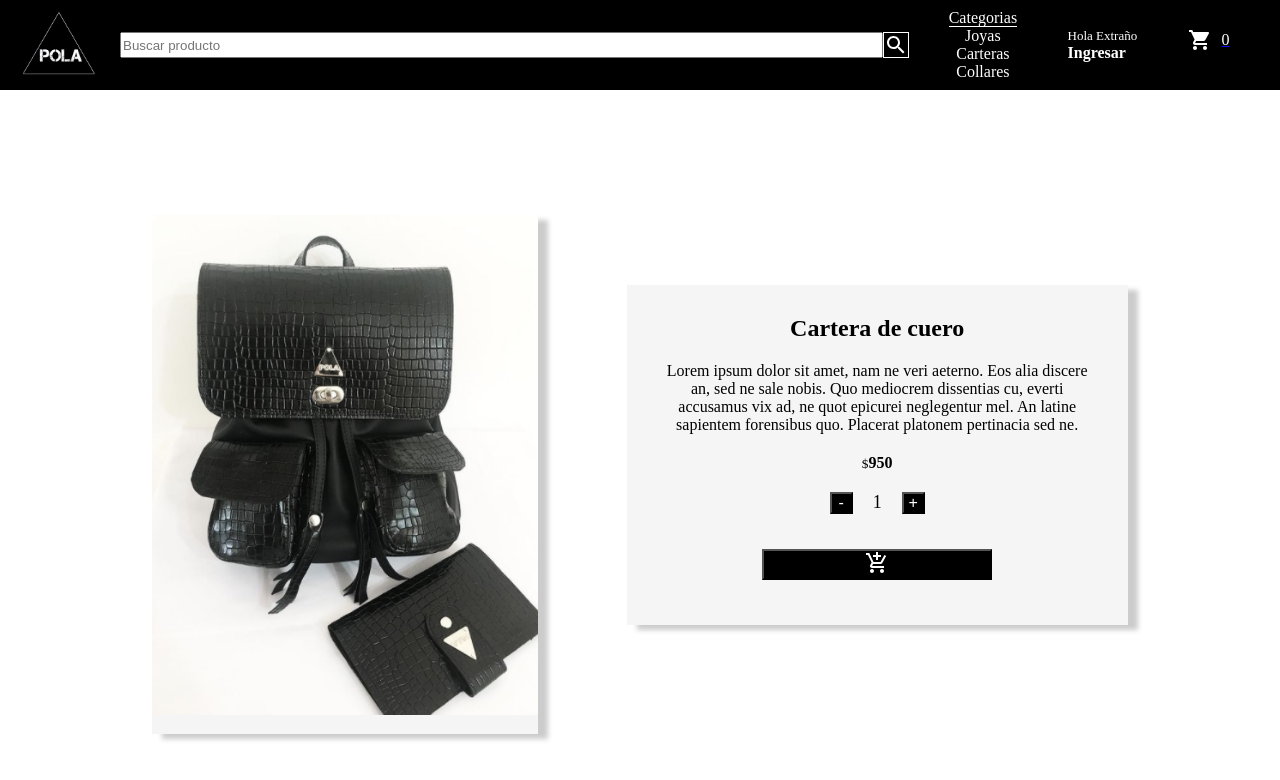
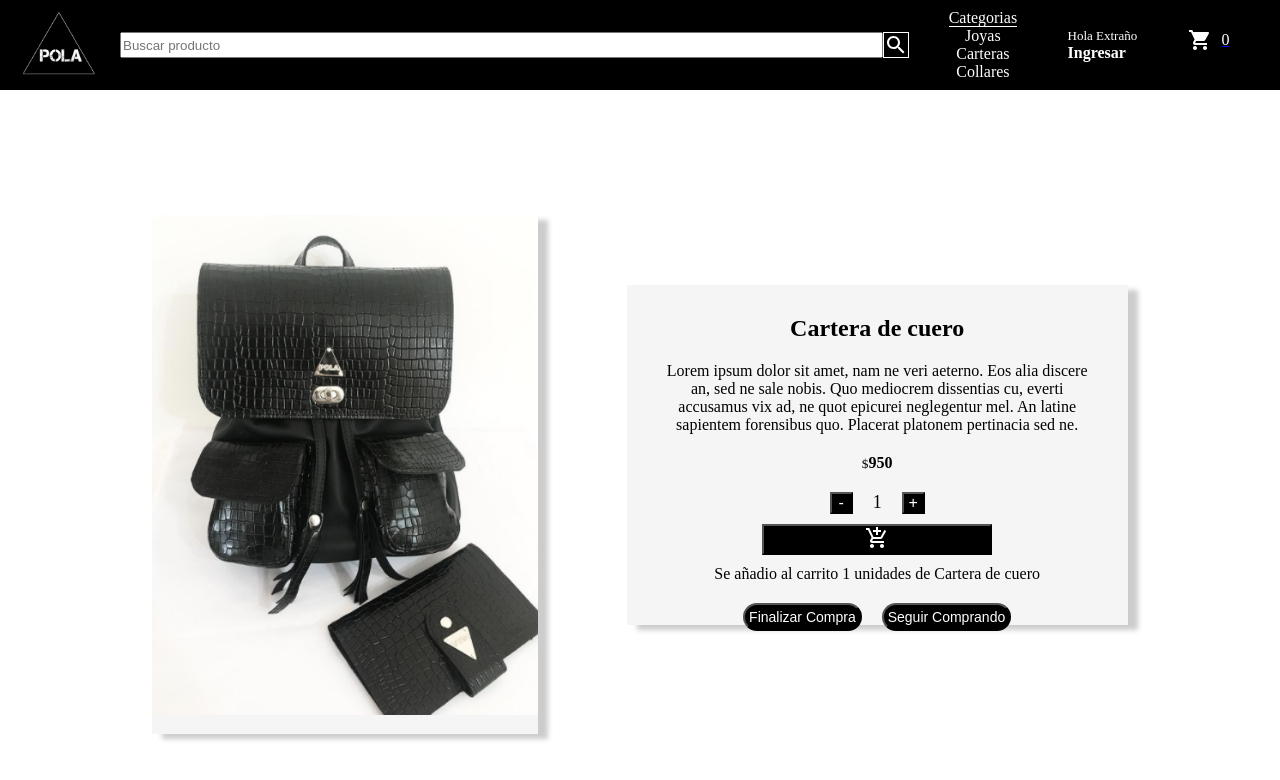
Before and after one commit to lucasbonacci/Ecommerce-pola-coderhouse, a React (Create React App) app: page /itemDetail/1 in a window 1280 px wide. Both pictures are taken after a click on the button 877 px from the left and 564 px from the top of the page. Shown: the top 780 px of the page. Built offline with nearby package versions, Linux system fonts and the light colour scheme.

Commit message:
sincroniznado el counter

```diff
--- /dev/null
+++ b/src/componentes/BotonCompra.js
@@ -0,0 +1,14 @@
+import React from 'react'
+import { Link } from 'react-router-dom'
+import './ItemDetail.css'
+
+const BotonCompra = () => {
+    return (
+        <div className='botoncompra'>
+            <Link to='/carrito'><button>Finalizar Compra</button></Link>
+            <Link to='/'><button>Seguir Comprando</button></Link>
+        </div>
+    )
+}
+
+export default BotonCompra
--- a/src/componentes/ItemDetail.css
+++ b/src/componentes/ItemDetail.css
@@ -8,7 +8,7 @@
 
 .detail__producto{
     min-width: 30%;
-    min-height: 300px;
+    min-height: 400px;
     box-shadow: 10px 5px 5px #ccc;
     background-color: rgb(245, 245, 245);
 }
@@ -86,3 +86,24 @@
         min-height: 350px;
     }
 }
+
+.botoncompra{
+    display: flex;
+    justify-content: center;
+}
+
+.botoncompra button{
+    padding: 4px;
+    display: block;
+    float: left;
+    margin: 10px;
+    color: white;
+    background-color: black;
+    font-size: 14px;
+    border-radius: 50px;
+}
+
+
+.botoncompra button:hover{
+    cursor: pointer;
+}
--- a/src/componentes/ItemDetail.js
+++ b/src/componentes/ItemDetail.js
@@ -1,12 +1,15 @@
 import React, {useState} from 'react'
 import './ItemDetail.css'
 import AddShoppingCartIcon from '@material-ui/icons/AddShoppingCart';
+import BotonCompra from './BotonCompra';
 
 const ItemDetail = ({producto}) => {
 
     const {nombre, precio, img, stock, min, descripcion} = producto
 
     const [count, setCount] = useState(min)
+    const [compra, setCompra] = useState(false)
+    const [unidades, setUnidades] = useState(0)
 
     const sumar= () =>{
         if(count < stock){
@@ -20,6 +23,11 @@ const ItemDetail = ({producto}) => {
         }
     }
 
+    const addToCart=()=>{
+        setUnidades(count)
+        setCompra(true)
+
+    }
 
     return (
         <div className='detail'>
@@ -46,7 +54,9 @@ const ItemDetail = ({producto}) => {
                     <button onClick={sumar}> +</button>
 
                 </div>
-                <button className='detail__add'> < AddShoppingCartIcon/></button>
+                <button onClick={addToCart} className='detail__add'> < AddShoppingCartIcon/></button>
+                {compra && <p> Se añadio al carrito {unidades} unidades de {nombre} </p>}
+                {compra && <BotonCompra/>}
             </div>
         </div>
     )
```
